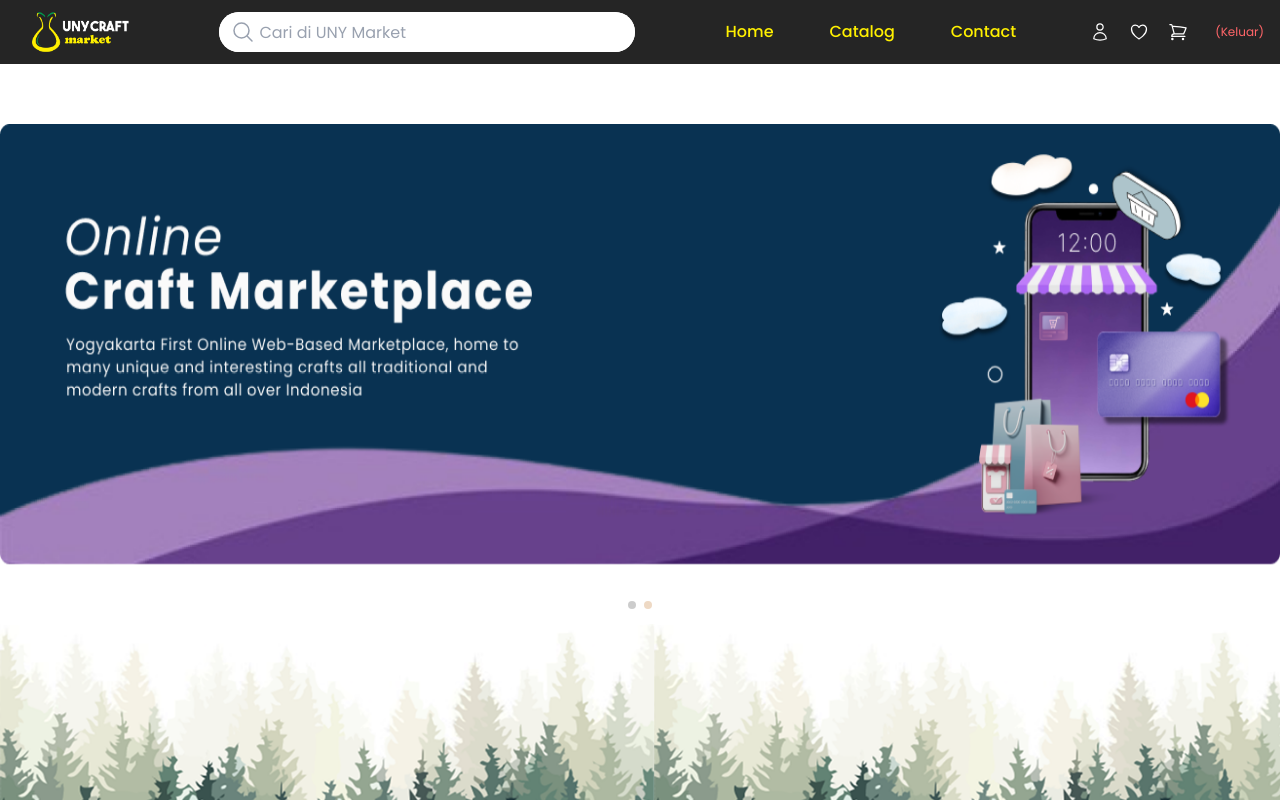
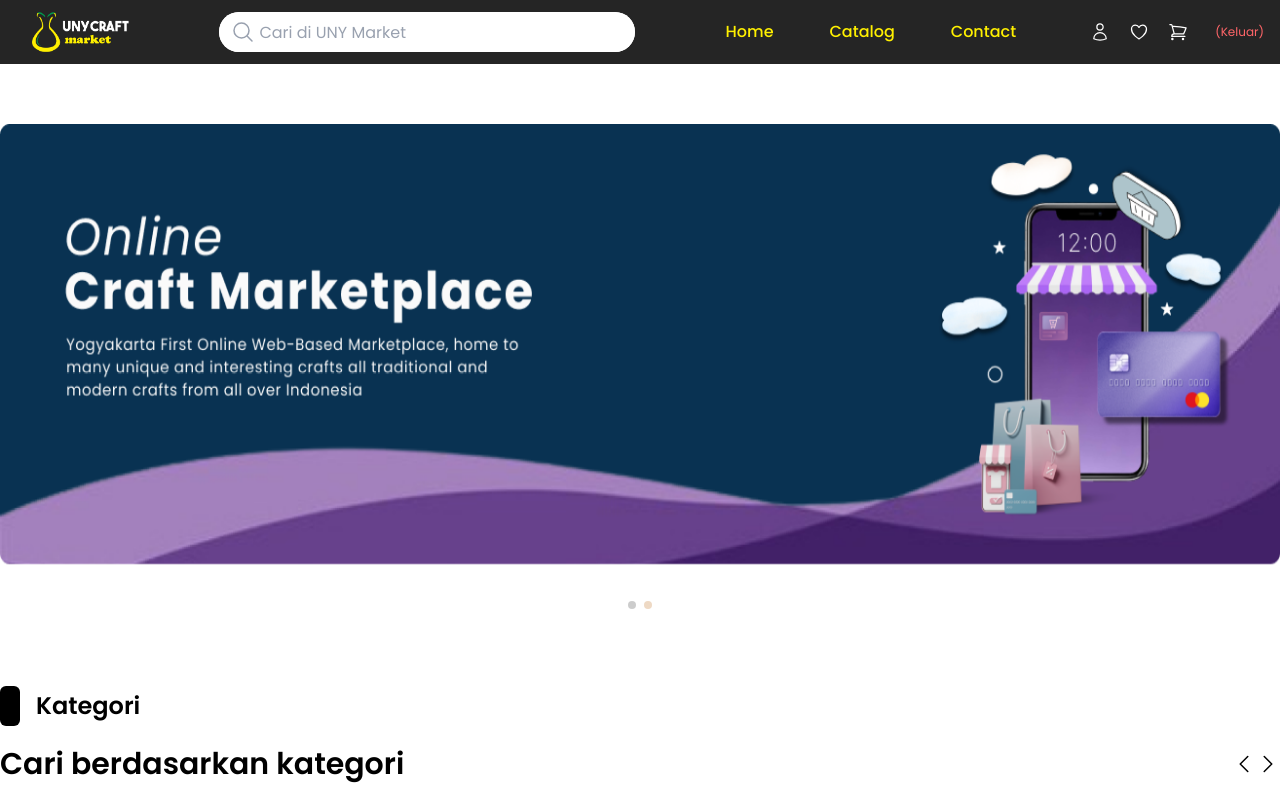
Before and after one commit to UYCraft/front-end, a React (Vite) app: page /dashboard in a window 1280 px wide. Shown: the top 800 px of the page. Built offline with nearby package versions, Linux system fonts and the light colour scheme; sample sign-in values are in the browser's storage.

Commit message:
feat(Dashboard): add Category component to Dashboard for enhanced product display

```diff
--- a/src/pages/Dashboard.tsx
+++ b/src/pages/Dashboard.tsx
@@ -1,6 +1,6 @@
-import { div } from "motion/react-client";
 import { useEffect, useState } from "react";
 import BannerSlider from "../components/BannerSlider";
+import Category from "../components/Category";
 
 const Dashboard = () => {
     const [user, setUser] = useState<{ name: string; email: string } | null>(null);
@@ -17,6 +17,7 @@ const Dashboard = () => {
         <div className="mt-15 mx-auto max-w-7xl">
             <div className="rounded-lg">
                 <BannerSlider />
+                <Category />
             </div>
         </div>
     );
```
